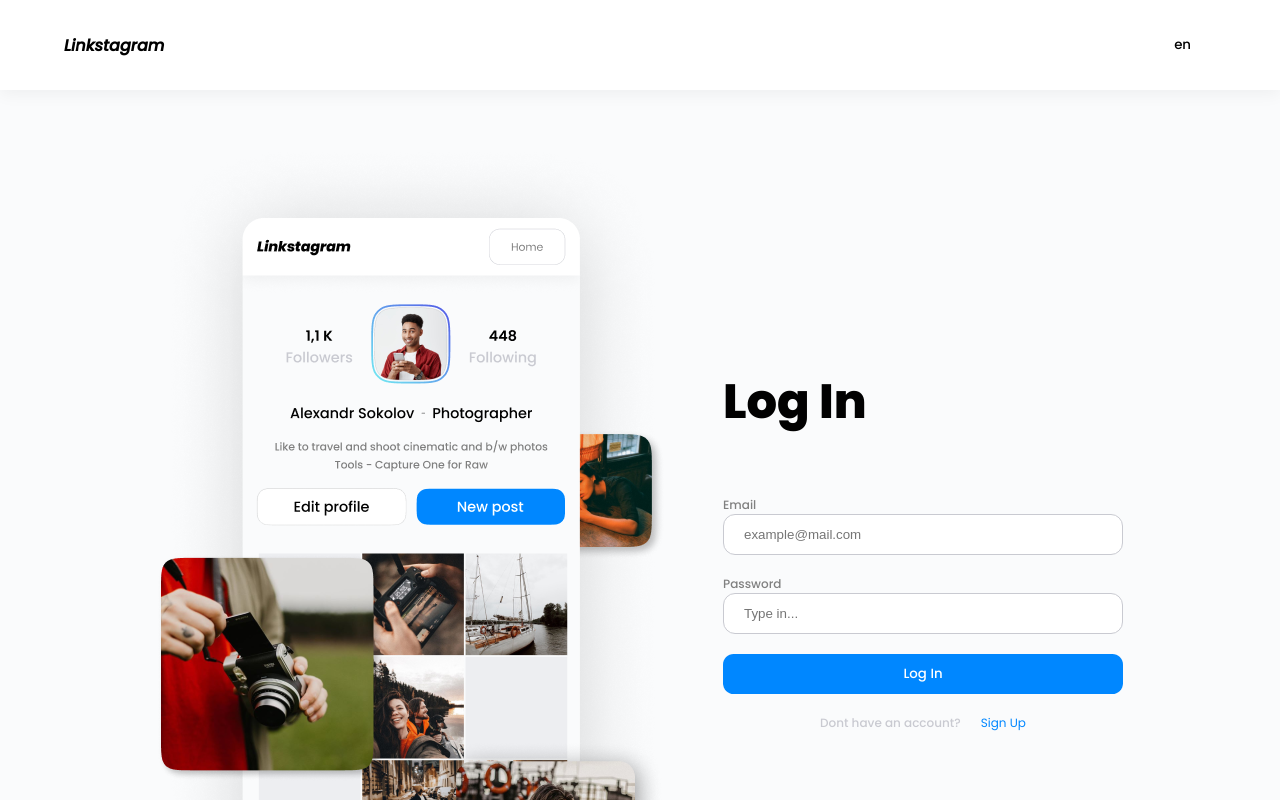
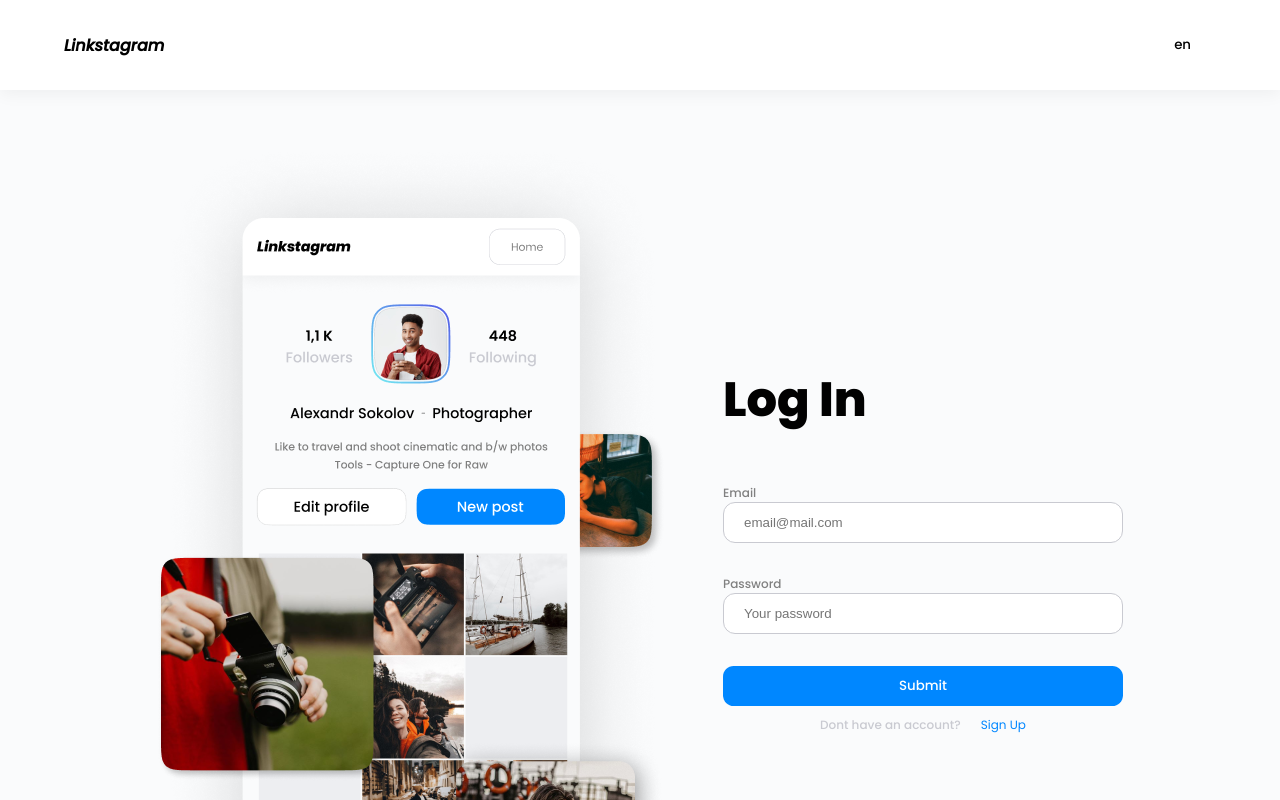
Before and after one commit to Andrii-Vovk/linkups-react-task, a React (Create React App) app: page /login in a window 1280 px wide. Shown: the top 800 px of the page. Built offline with nearby package versions, Linux system fonts and the light colour scheme; the HTML template or start-up script is replaced by a standard one.

Commit message:
added formik, custom input component

```diff
--- a/package.json
+++ b/package.json
@@ -28,7 +28,8 @@
     "react-time-ago": "^7.1.1",
     "snake-camel": "^1.0.8",
     "typescript": "^4.3.5",
-    "web-vitals": "^1.1.2"
+    "web-vitals": "^1.1.2",
+    "yup": "^0.32.9"
   },
   "scripts": {
     "start": "react-scripts start",
--- a/src/pages/login/index.scss
+++ b/src/pages/login/index.scss
@@ -47,6 +47,13 @@
   }
 
   & form {
+    & .validation {
+      height: 2rem;
+      display: flex;
+      flex-direction: column;
+      justify-content: flex-start;
+    }
+
     & label {
       display: flex;
       flex-direction: column;
--- a/src/pages/login/index.tsx
+++ b/src/pages/login/index.tsx
@@ -1,6 +1,7 @@
-
 import "./index.scss";
-import { FormEvent, useState } from "react";
+import { Formik, Form } from "formik";
+import { useState } from "react";
+import * as Yup from "yup";
 
 import { setToken } from "../../core/services/authHandling";
 import { logInRequest, signUpRequest } from "../../core/services/requests";
@@ -9,45 +10,60 @@ import two from "../../public/images/2.png";
 import three from "../../public/images/3.png";
 import mockup from "../../public/images/phone-mockup.png";
 import Navbar from "../../ui/components/Navbar/Navbar";
+import FormInput from "../../ui/components/common/input/FormInput";
 import buttons from "../../ui/style/buttons.module.scss";
+
+const LoginSchema = Yup.object().shape({
+  email: Yup.string()
+    .email("Invalid email")
+    .required("Please, enter your email"),
+  password: Yup.string()
+    .min(8, "Too Short!")
+    .max(32, "Too Long!")
+    .required("Please, enter your password"),
+});
+
+const SignUpSchema = Yup.object().shape({
+  email: Yup.string()
+    .email("Invalid email")
+    .required("Please, enter your email"),
+  password: Yup.string()
+    .min(8, "Too Short!")
+    .max(32, "Too Long!")
+    .required("Please, enter your password"),
+  username: Yup.string()
+    .min(3, "Too Short!")
+    .max(16, "Too Long!")
+    .required("Please, enter your username")
+    .matches(/^[a-z0-9_-]{3,16}$/, "Username contains invalid symbols!"),
+});
+
+interface LoginInitialValue {
+  email: string;
+  password: string;
+}
+
+interface SignUpInitialValue extends LoginInitialValue {
+  username: string;
+}
 
 const LoginPage: React.FC = () => {
   const [isSignUp, setIsSignUp] = useState(false);
 
-  const [username, setUsername] = useState("");
-  const [email, setEmail] = useState("");
-  const [password, setPassword] = useState("");
-
-  async function handleSignUp(e: FormEvent<HTMLFormElement>) {
-    e?.preventDefault();
-
-    if (signUpRequest(email, username, password)) {
-      const res = await logInRequest(email, password);
-      if (res && res.headers.authorization) {
-        setToken(res.headers.authorization);
-        window.location.href = "/";
-      }
-    }
+  function switchAndClearStates() {
+    setIsSignUp(!isSignUp);
   }
 
-  function switchAndClearStates() {
-    setIsSignUp(!isSignUp);
+  const initialValues: LoginInitialValue = {
+    email: "",
+    password: "",
+  };
 
-    setUsername("");
-    setEmail("");
-    setPassword("");
-  }
-
-  async function handleLogIn(e: FormEvent<HTMLFormElement>) {
-    e?.preventDefault();
-
-    const response = await logInRequest(email, password);
-
-    if (response && response.headers.authorization) {
-      setToken(response?.headers.authorization);
-      window.location.href = "/";
-    }
-  }
+  const signUpinitialValues: SignUpInitialValue = {
+    email: "",
+    password: "",
+    username: "",
+  };
 
   return (
     <>
@@ -62,37 +78,47 @@ const LoginPage: React.FC = () => {
         <div className="login-form">
           {!isSignUp && (
             <>
-              <form action="/" onSubmit={(e) => handleLogIn(e)}>
+              <Formik
+                initialValues={initialValues}
+                validationSchema={LoginSchema}
+                validateOnChange
+                validateOnBlur
+                onSubmit={async (values) => {
+                  const response = await logInRequest(
+                    values.email,
+                    values.password
+                  );
+
+                  if (response && response.headers.authorization) {
+                    setToken(response?.headers.authorization);
+                    window.location.href = "/";
+                  }
+                }}
+              >
+                {() => (
+                  <Form>
                     <h1>Log In</h1>
-                <div className="input-group">
-                  <label htmlFor="email">Email
-                  <input
-                    placeholder="example@mail.com"
-                    className="standart-input"
+
+                    <FormInput
                       type="email"
+                      labelText="Email"
+                      placeholder="email@mail.com"
                       name="email"
-                    id="email"
-                    onChange={(e) => setEmail(e.target.value)}
-                    value={email}
-                  /></label>
-                </div>
-                <div className="input-group">
-                  <label htmlFor="password">Password
-                  <input
-                    placeholder="Type in..."
-                    className="standart-input"
-                    type="password"
+                    />
+                    <FormInput
+                      type="text"
+                      labelText="Password"
+                      placeholder="Your password"
                       name="password"
-                    id="password"
-                    onChange={(e) => setPassword(e.target.value)}
-                    value={password}
-                  /></label>
-                </div>
-                <div className="input-group">
+                    />
+
                     <button className={buttons.blueBtn} type="submit">
-                    Log In
+                      Submit
                     </button>
-                </div>
+                  </Form>
+                )}
+              </Formik>
+
               <div className="sign-up-links">
                 <span className="subtext">Dont have an account?</span>
                 <span
@@ -105,57 +131,63 @@ const LoginPage: React.FC = () => {
                   Sign Up
                 </span>
               </div>
-              </form>
             </>
           )}
 
           {isSignUp && (
             <>
-              <form action="/" onSubmit={(e) => handleSignUp(e)}>
+              <Formik
+                initialValues={signUpinitialValues}
+                validationSchema={SignUpSchema}
+                validateOnChange
+                validateOnBlur
+                onSubmit={async (values) => {
+                  let res = await signUpRequest(
+                    values.email,
+                    values.username,
+                    values.password
+                  );
+                  if (res) {
+                    res = await logInRequest(values.email, values.password);
+                    if (res && res.headers.authorization) {
+                      setToken(res.headers.authorization);
+                      window.location.href = "/";
+                    }
+                  }
+                }}
+              >
+                {() => (
+                  <Form>
                     <h1>Sign Up</h1>
-                <div className="input-group">
-                  <label htmlFor="email">Email
-                  <input
-                    placeholder="example@mail.com"
-                    className="standart-input"
+
+                    <FormInput
                       type="email"
+                      labelText="Email"
+                      placeholder="email@mail.com"
                       name="email"
-                    id="email"
-                    onChange={(e) => setEmail(e.target.value)}
-                    value={email}
-                  /></label>
-                </div>
-                <div className="input-group">
-                  <label htmlFor="username">Username
-                  <input
+                    />
+                    <FormInput
+                      type="text"
+                      labelText="Username"
+                      placeholder="Your password"
+                      name="username"
+                    />
+                    <FormInput
+                      type="text"
+                      labelText="Password"
                       placeholder="Alex..."
-                    className="standart-input"
-                    type="username"
-                    name="username"
-                    id="username"
-                    onChange={(e) => setUsername(e.target.value)}
-                    value={username}
-                  /></label>
-                </div>
-                <div className="input-group">
-                  <label htmlFor="password">Password
-                  <input
-                    placeholder="Type in..."
-                    className="standart-input"
-                    type="password"
                       name="password"
-                    id="password"
-                    onChange={(e) => setPassword(e.target.value)}
-                    value={password}
-                  /></label>
-                </div>
-                <div className="input-group">
+                    />
+
                     <button className={buttons.blueBtn} type="submit">
-                    Sign Up
+                      Submit
                     </button>
-                </div>
+                  </Form>
+                )}
+              </Formik>
+
               <div className="sign-up-links">
-                  <span className="subtext">Have an account?</span>
+                <span className="subtext">Already have an account?</span>
                 <span
                   onClick={() => switchAndClearStates()}
                   className="pseudolink"
@@ -166,7 +198,6 @@ const LoginPage: React.FC = () => {
                   Log In
                 </span>
               </div>
-              </form>
             </>
           )}
         </div>
--- a/src/ui/components/common/input/FormInput.tsx
+++ b/src/ui/components/common/input/FormInput.tsx
@@ -1,41 +1,28 @@
-import {
-    Formik,
-    FormikHelpers,
-    FormikProps,
-    Form,
-    Field,
-    FieldProps,
-  } from 'formik';
+import { FieldHookConfig, useField } from "formik";
+import React from "react";
 
-export interface InputProps {
-    name: string;
-    placeholder?: string;
-    label?: string;
-    validations?: {
-        minLen?: number;
-        maxLen?: number;
-        reqired?: boolean;
-        email?: boolean;
-        password?: boolean
-    }
-    setStateFunction(state: unknown): void;
+interface FormInputProps {
+  name: string;
+  labelText?: string;
+  type?: string;
 }
 
-interface formValues {
-    inputValue: string;
-  }
+const FormInput: React.FC<FormInputProps & FieldHookConfig<string>> = ({
+    placeholder,
+  type = "text",
+  labelText,
+  ...props
+}) => {
+  const [field, meta] = useField(props);
+  return (
+    <>
+      <label htmlFor={field.name}>
+        {labelText}
+        <input type={type} {...field} placeholder={placeholder} className="standart-input" />
+      </label>
+      <div className="validation">{meta.touched && meta.error && <div className="subtext">{meta.error}</div>}</div>
+      </>
+  );
+};
 
-const Input: React.FC<InputProps> = ({name, placeholder, label, validations}) => {
-
-
-
-    return (
-        <>
-            {
-
-            }
-        </>
-     );
-}
-
-export default Input;
+export default FormInput;
```
Also changed, not shown: src/ui/components/common/input/FromInput.module.scss (added), 2 other files (tests, documents, lock files or other folders). Lines whose indentation alone changed are shown as unchanged.
